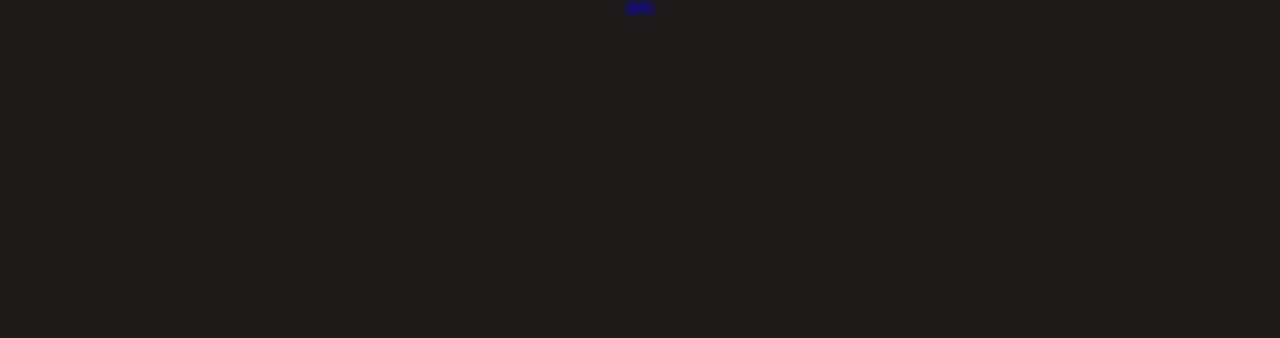
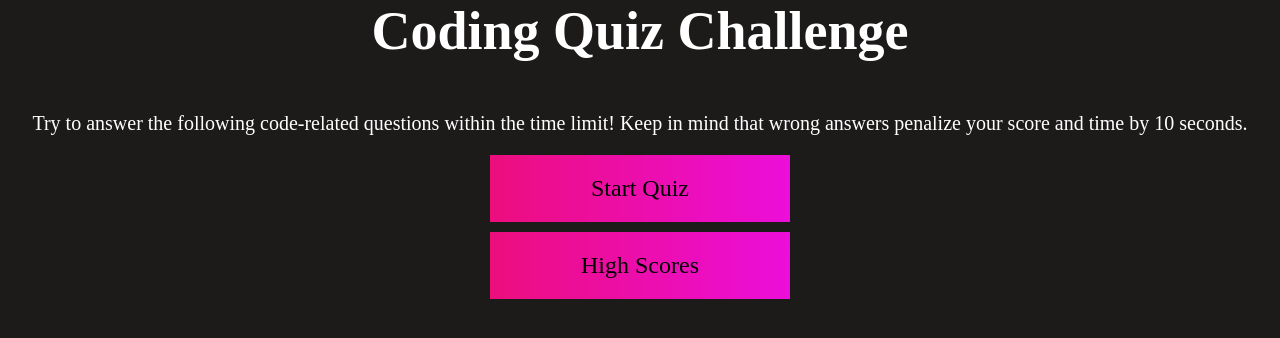
Before and after one commit to nivaniuc/put-on-your-dancing-shoes, a plain HTML site: page index.html in a window 1280 px wide. Drawn offline with Linux system fonts and the light colour scheme.

Commit message:
spent too much time on the buttons but now they're pretty

```diff
--- a/assets/css/style.css
+++ b/assets/css/style.css
@@ -14,12 +14,22 @@ h1 {
     font-size: 5.4rem;
     color: white;
     margin-bottom: 5rem;
+    display: flex;
+    align-items: center;
 
 }
 
 h2 {
     font-size: 4.2rem;
     margin-bottom: 4rem;
+}
+
+p {
+    font-size: 2rem;
+    margin-bottom: 2rem;
+    display: flex;
+    align-items: center;
+    color: white;
 }
 
 .container {
@@ -55,6 +65,19 @@ h2 {
 }
 
 .button {
+    font-size: 2.4rem;
+    padding: 2rem 0;
+    width: 30rem;
+    text-align: center;
+    margin-bottom: 1rem;
+    text-decoration: none;
+    color: black;
+    background: linear-gradient(90deg, rgb(236, 14, 125) 0%, rgb(236, 14, 218) 100%);
+}
 
+.button:hover {
+    cursor:help;
+    box-shadow: 0 0.3rem 1rem 0 purple;
+    transition: transform 100ms;
+    transform: scale(1.05);
 }
-]
--- a/index.html
+++ b/index.html
@@ -11,7 +11,8 @@
 <body>
     <div class="contianer">
         <div id="home" class="flex-column flex-center">
-
+            <h1>Coding Quiz Challenge</h1>
+            <p>Try to answer the following code-related questions within the time limit! Keep in mind that wrong answers penalize your score and time by 10 seconds.</p>
             <a href="/gane.html" id="start" class="button">Start Quiz</a>
             <a href="/highschores.html" id="highschores-button" class="button">
                 High Scores </a>
```
